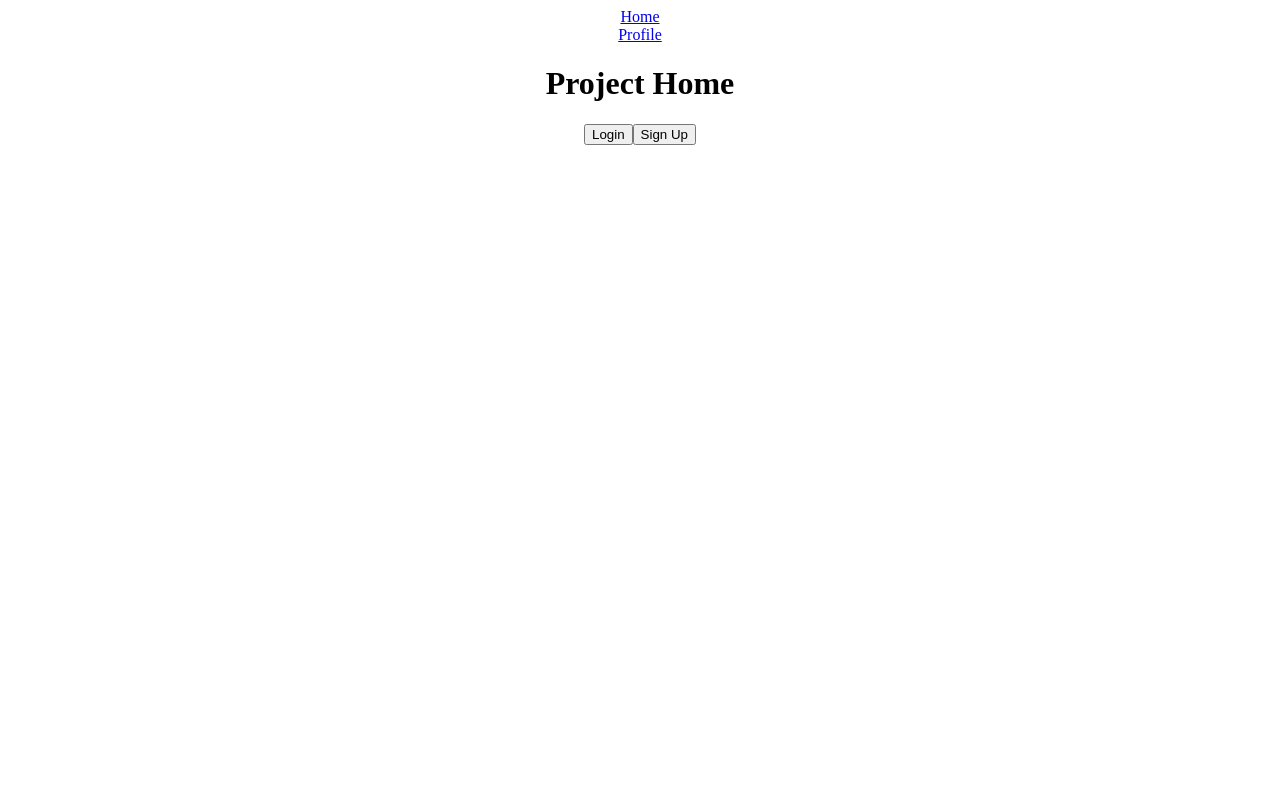
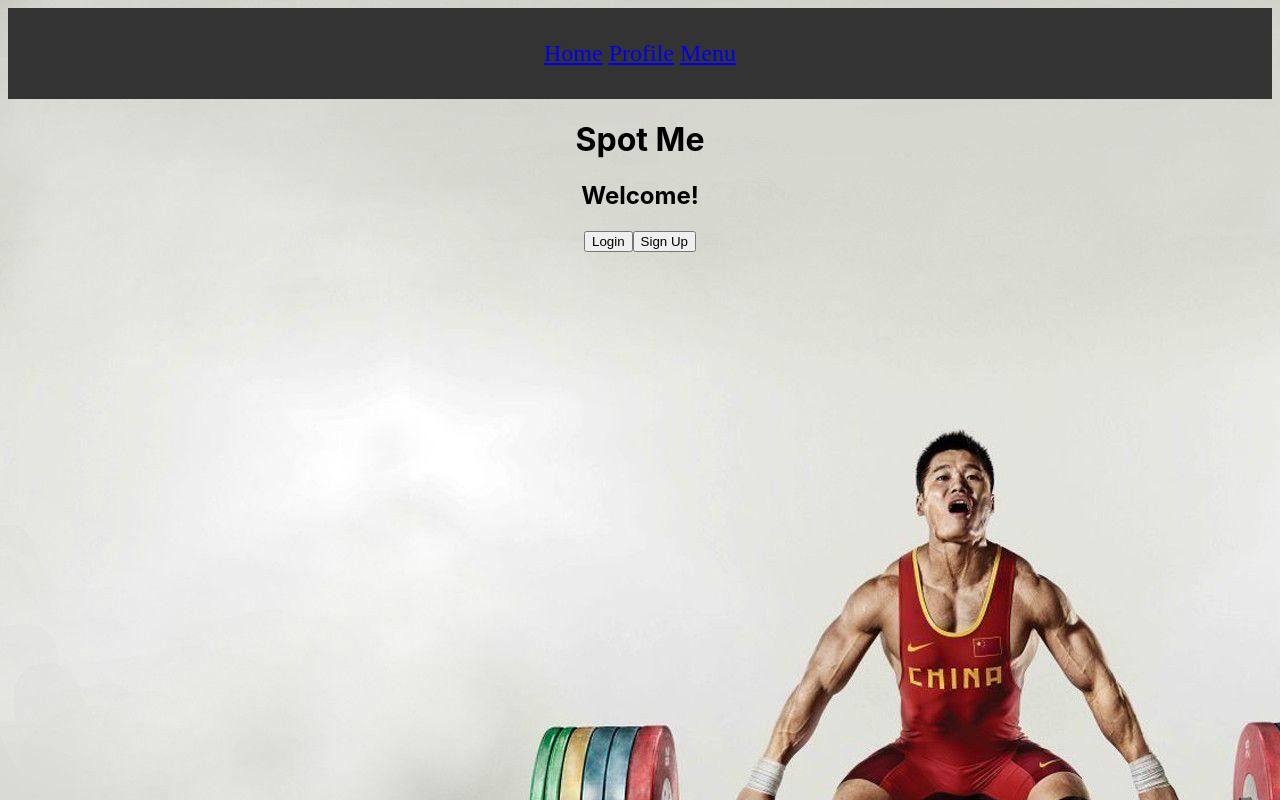
Before and after one commit to Spot-Me-WebApp/Spot-Me, a React (Create React App) app in the folder client/: page / in a window 1280 px wide. Built offline with nearby package versions, Linux system fonts and the light colour scheme.

Commit message:
Made a simple top bar on top along with adding a placeholder background image

```diff
--- a/client/src/App.css
+++ b/client/src/App.css
@@ -1,5 +1,9 @@
 .App {
     text-align: center;
+}
+
+.Navigation {
+    justify-content: flex-end;
 }
 
 .App-logo {
@@ -37,3 +41,20 @@
         transform: rotate(360deg);
     }
 }
+
+.navbar {
+    justify-content: space-evenly;
+    padding: 2rem;
+    overflow: hidden;
+    background-color: #333;
+    font-size: x-large;
+    font-family: 'Quicksand';
+}
+
+body {
+    font-family: -apple-system, BlinkMacSystemFont, 'Segoe UI', 'Roboto', 'Oxygen',
+    'Ubuntu', 'Cantarell', 'Fira Sans', 'Droid Sans', 'Helvetica Neue',
+    sans-serif;
+    background-color: #8D918D;
+    background-image: url("background.jpg");
+}
--- a/client/src/App.js
+++ b/client/src/App.js
@@ -9,14 +9,11 @@ import Profile from './pages/Profile'
 export default function App() {
   return (
     <div className='App'>
-      <nav>
-        <div>
-          <Link to='/'>Home</Link>
-        </div>
-        <div>
-          <Link to='/profile/:id'>Profile</Link>
-        </div>
-      </nav>
+    <div className='navbar'>
+    <nav>
+      <Link to='/'>Home</Link> <Link to='/profile/:id'>Profile</Link> <Link>Menu</Link>
+    </nav>
+    </div>
       <Routes>
         <Route exact path='/' element={<Home />} />
         <Route path='/login' element={<Login />} />
--- a/client/src/pages/Home.js
+++ b/client/src/pages/Home.js
@@ -4,7 +4,8 @@ import { Link } from 'react-router-dom';
 function Home() {
     return (
         <div>
-            <h1>Project Home</h1>
+            <h1>Spot Me</h1>
+            <h2>Welcome!</h2>
             {/* Link to Login.js */}
             <Link to={'./login'}>
                 <button variant="raised">
```
Also changed, not shown: client/src/background.jpg (added), 1 other file (tests, documents, lock files or other folders).
